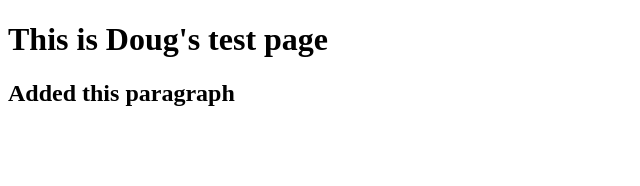
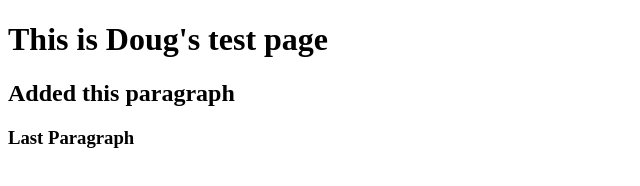
Before and after one commit to clevelandcomputer/git_review, a plain HTML site: page index.html in a window 1280 px wide. Shown: the whole page, without its empty margins (0-640 px from the left). Drawn offline with Linux system fonts and the light colour scheme.

Commit message:
add paragraph of text again

```diff
--- a/index.html
+++ b/index.html
@@ -8,6 +8,7 @@
 <body>
     <h1>This is Doug's test page</h1>
     <h2>Added this paragraph</h2>
+    <h3>Last Paragraph</h3>
 
 </body>
 </html>
```
